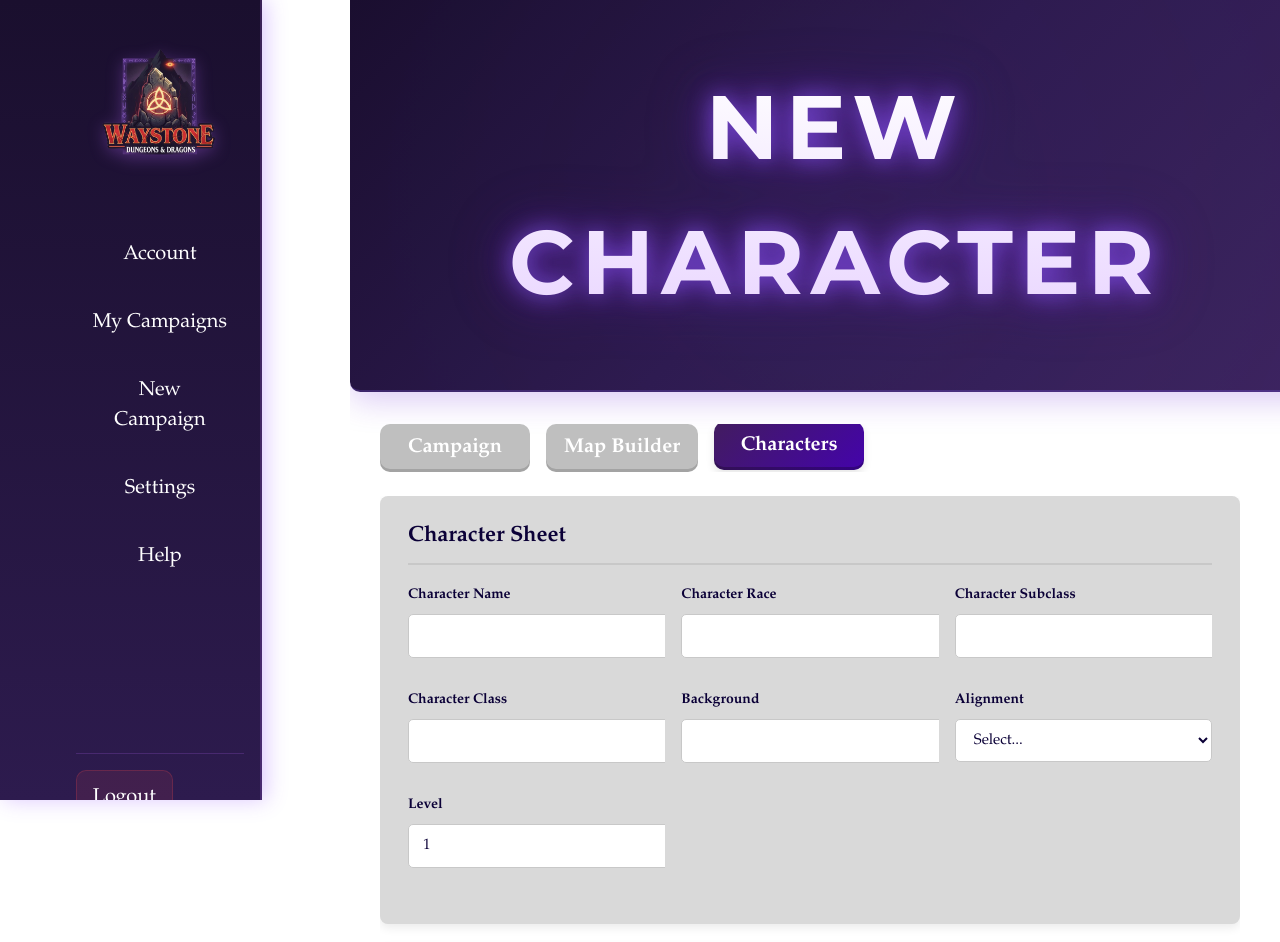
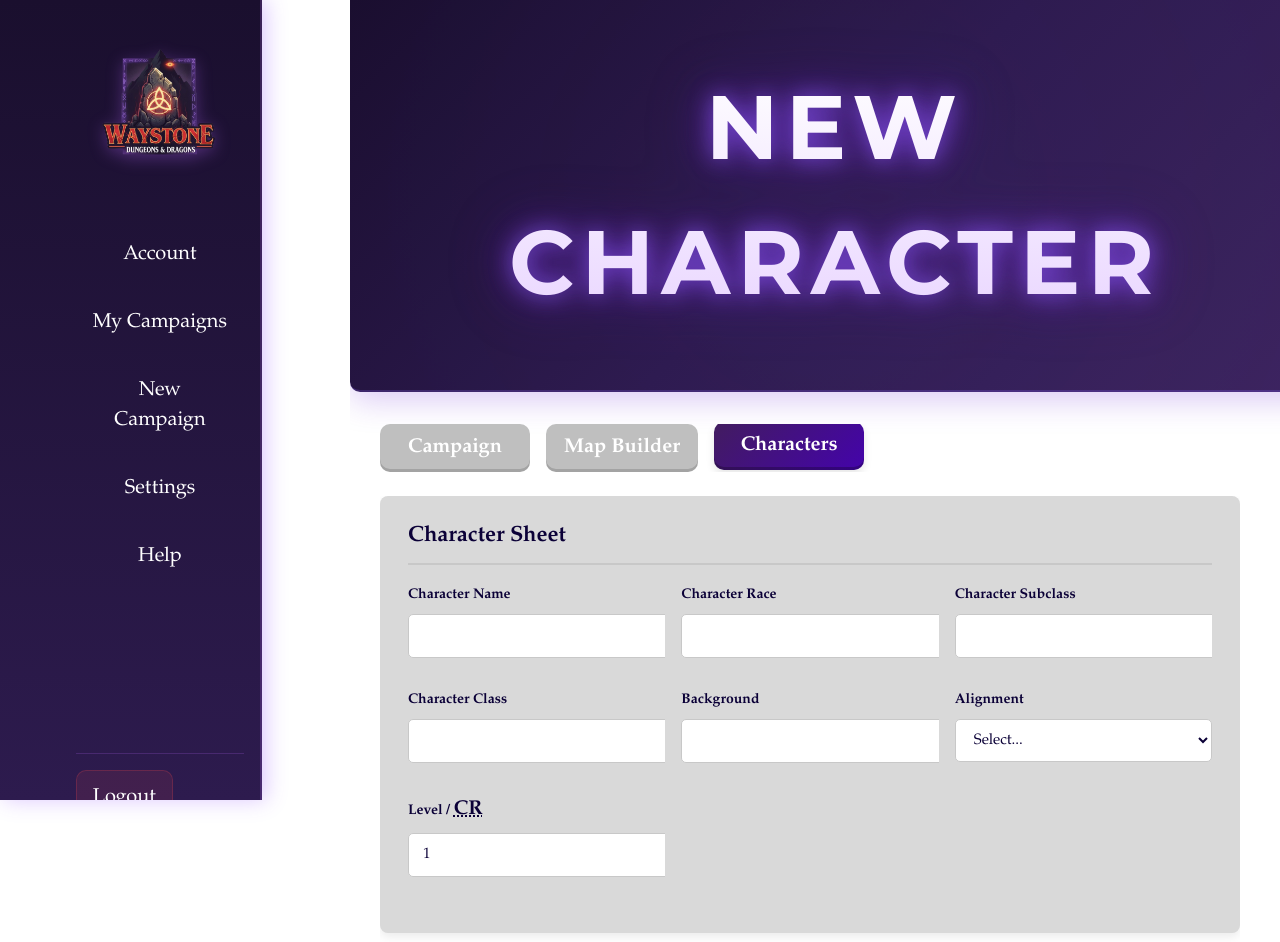
Before and after one commit to WouterOnGithub/Waystone, a React (Vite) app in the folder waystoneProject/: page /user/1/Add_Character in a window 1280 px wide. Shown: the top 942 px of the page. Built offline with nearby package versions, Linux system fonts and the light colour scheme; no server answers.

Commit message:
update style

```diff
--- a/waystoneProject/src/pages/Add_Character.jsx
+++ b/waystoneProject/src/pages/Add_Character.jsx
@@ -277,7 +277,7 @@
                     </select>
                   </div>
                   <div className="char-field">
-                    <label>Level</label>
+                    <label>Level / <abbr title="Challenge Rating">CR</abbr> </label>
                     <input
                       type="number"
                       value={characterData.level}
--- a/waystoneProject/src/pages/New_Campaign_Page_CHARACTERS.jsx
+++ b/waystoneProject/src/pages/New_Campaign_Page_CHARACTERS.jsx
@@ -144,7 +144,7 @@ function New_Campaign_Page_CHARACTERS() {
               <h4>Custom Enemies</h4>
               {enemies.map((enemy) => (
                 <div key={enemy.id} className="character-row">
-                  <span>{enemy.name} | CR {enemy.cr} | HP {enemy.hp}</span>
+                  <span>{enemy.name} | CR {enemy.level} | HP {enemy.hp}</span>
                   <button className="edit-button" onClick={() => handleEditEnemy(enemy.id)}>edit</button>
                 </div>
               ))}
```
